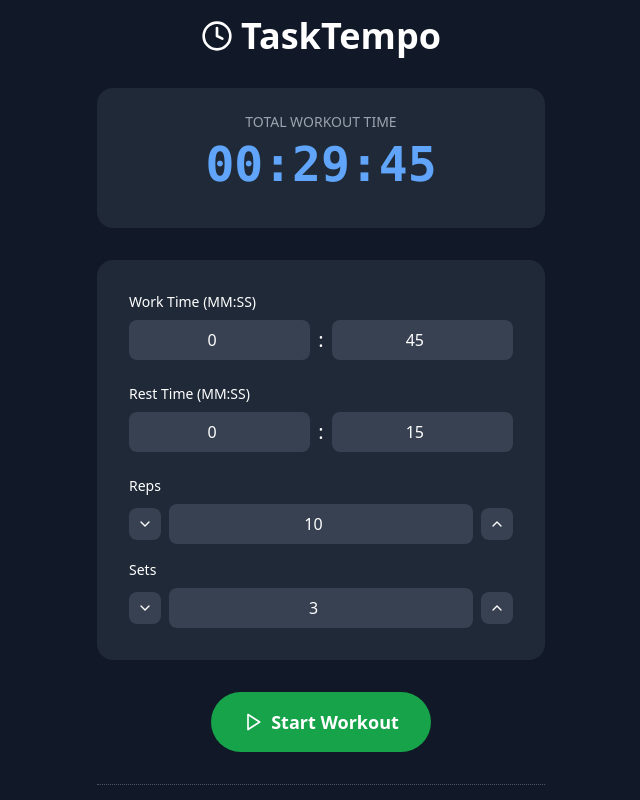
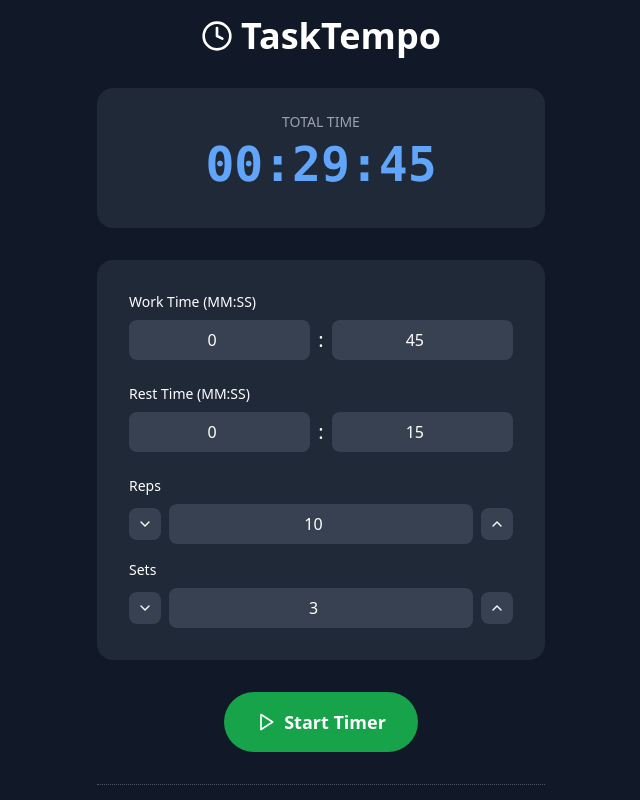
Before and after one commit to gjpark03/TaskTempo, a React (Vite) app: page /timer in a window 1280 px wide. Shown: the top 800 px of the page, without its empty margins (319-959 px from the left). Built offline with nearby package versions, Linux system fonts and the light colour scheme; no server answers; the HTML template or start-up script is replaced by a standard one.

Commit message:
Change button labels

```diff
--- a/src/TimerApp.jsx
+++ b/src/TimerApp.jsx
@@ -188,7 +188,7 @@ export default function TimerApp() {
         {/* Total Time Display */}
         <div className="bg-gray-800 rounded-2xl p-6 text-center">
           <p className="text-sm text-gray-400 mb-2 uppercase">
-            {isRunning ? 'Time Remaining' : 'Total Workout Time'}
+            {isRunning ? 'Time Remaining' : 'Total Time'}
           </p>
           <div className="text-5xl font-mono font-bold text-blue-400 mb-4">
             {isRunning ? formatTotalTime(totalTimeRemaining) : formatTotalTime(totalTime)}
@@ -344,7 +344,7 @@ export default function TimerApp() {
               disabled={!workMinutes && !workSeconds}
             >
               <Play className="w-5 h-5" />
-              Start Workout
+              Start Timer
             </button>
           )}
 
```
